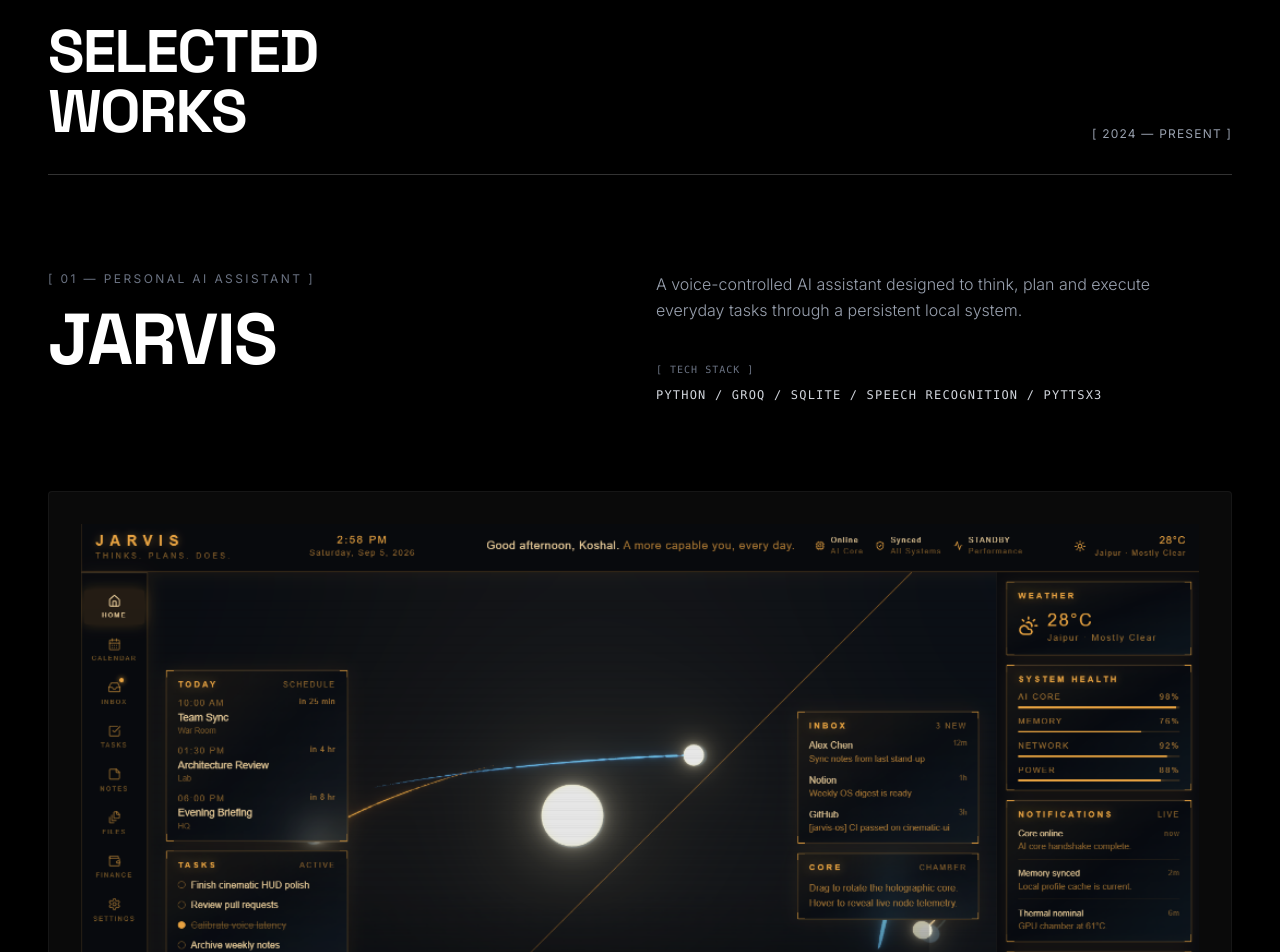
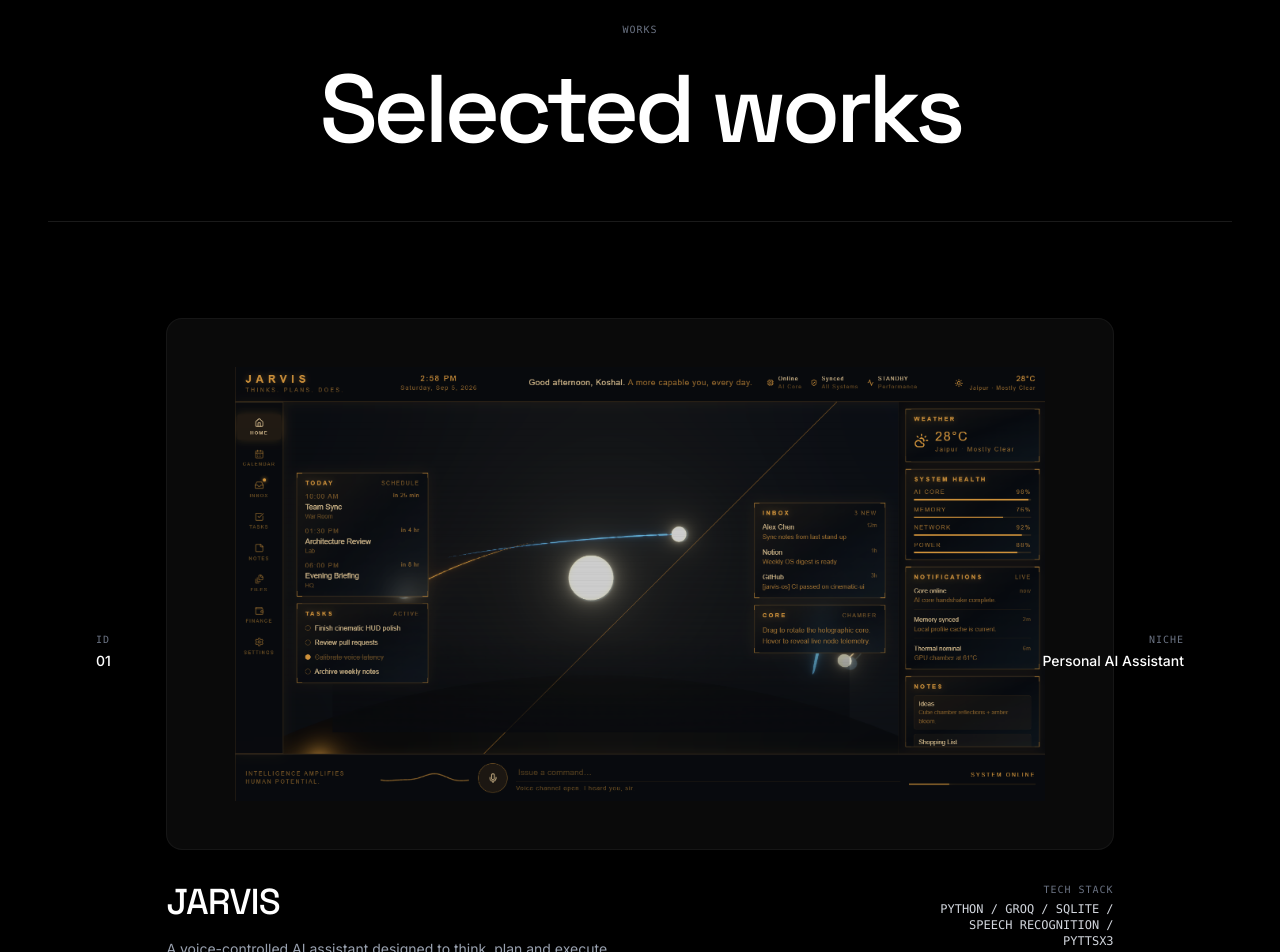
Before and after one commit to KOSHAL30/Portfolio, a Next.js app: page / in a window 1280 px wide. Shown: the part 2520-3472 px from the top of the page. Built offline with nearby package versions, Linux system fonts and the light colour scheme.

Commit message:
Redesign Selected Works to match Cosmos Studio

```diff
--- a/src/components/sections/Projects.tsx
+++ b/src/components/sections/Projects.tsx
@@ -7,80 +7,82 @@ import Image from "next/image";
 
 export default function Projects() {
   return (
-    <section id="projects" className="py-32 px-6 md:px-12 lg:px-12 bg-black text-white">
+    <section id="projects" className="py-32 px-6 md:px-12 lg:px-12 bg-black text-white overflow-hidden">
 
-      <div className="mb-24 flex justify-between items-end border-b border-white/20 pb-8">
-        <h2 className="font-display text-4xl md:text-6xl font-bold uppercase tracking-tight">
-          Selected<br/>Works
+      <div className="mb-24 flex flex-col items-center justify-center border-b border-white/10 pb-16">
+        <span className="text-[10px] uppercase tracking-widest text-gray-500 font-mono mb-6">
+          WORKS
+        </span>
+        <h2 className="font-display text-5xl md:text-7xl lg:text-8xl font-medium tracking-tighter">
+          Selected works
         </h2>
-        <span className="text-xs uppercase tracking-widest text-gray-400">
-          [ 2024 — Present ]
-        </span>
       </div>
 
       <div className="space-y-40">
         {siteData.projects.map((project, index) => (
-          <ProjectCard key={index} project={project as unknown as Record<string, string>} index={index} />
+          <ProjectCard key={index} project={project as unknown as Record<string, string>} />
         ))}
       </div>
     </section>
   );
 }
 
-function ProjectCard({ project, index }: { project: Record<string, string>, index: number }) {
+function ProjectCard({ project }: { project: Record<string, string> }) {
   const ref = useRef<HTMLDivElement>(null);
 
-  // JARVIS gets a full-width hero presentation
-  const isFeatured = index === 0;
+  // In Cosmos Studio, images are massive and centered, with meta data on left/right edges
+  return (
+    <div ref={ref} className="group relative flex flex-col items-center w-full">
 
-  return (
-    <div ref={ref} className={`group relative flex ${isFeatured ? 'flex-col gap-12' : 'flex-col md:flex-row gap-12 items-center'}`}>
-
-      {/* Editorial Text Block */}
-      <div className={`${isFeatured ? 'w-full grid grid-cols-1 md:grid-cols-2 gap-8' : 'w-full md:w-1/3 flex flex-col'} ${!isFeatured && index % 2 !== 0 ? 'md:order-2' : ''}`}>
-        <div className="overflow-hidden">
-          <span className="block text-xs text-gray-500 uppercase tracking-[0.2em] mb-4">
-            [ {project.id} — {project.category} ]
-          </span>
-          <h3 className={`font-display font-bold tracking-tight uppercase leading-none mb-6 ${isFeatured ? 'text-5xl md:text-7xl' : 'text-4xl md:text-5xl'}`}>
-            {project.title}
-          </h3>
-        </div>
-        <div className={`${isFeatured ? 'flex flex-col justify-end' : ''}`}>
-          <p className="text-gray-400 text-sm md:text-base leading-relaxed font-light mb-8 max-w-lg">
-            {project.description}
-          </p>
-
-          <div className="mb-10">
-            <span className="text-[10px] uppercase tracking-widest text-gray-500 font-mono">
-              [ Tech Stack ]
-            </span>
-            <p className="text-xs uppercase tracking-[0.1em] text-gray-300 mt-2 font-mono">
-              {project.tech}
-            </p>
+      {/* Meta Data Sidebar - Absolute positioned on Desktop */}
+      <div className="hidden lg:block absolute left-4 xl:left-12 top-1/2 -translate-y-1/2 text-left z-10 pointer-events-none">
+         <div className="text-[10px] uppercase tracking-widest text-gray-500 font-mono mb-1">ID</div>
+         <div className="text-sm font-medium">{project.id}</div>
       </div>
 
-          {project.link && project.link !== "#" && (
-            <a href={project.link} className="inline-block border-b border-white pb-1 text-xs uppercase tracking-[0.2em] font-bold hover:text-gray-400 hover:border-gray-400 transition-colors">
-              Explore Project
-            </a>
-          )}
+      <div className="hidden lg:block absolute right-4 xl:right-12 top-1/2 -translate-y-1/2 text-right z-10 pointer-events-none">
+         <div className="text-[10px] uppercase tracking-widest text-gray-500 font-mono mb-1">Niche</div>
+         <div className="text-sm font-medium">{project.category}</div>
+      </div>
+
+      {/* Massive Image Container */}
+      <a href={project.link !== "#" ? project.link : undefined} className="relative w-full lg:w-[80%] aspect-video md:aspect-[16/9] overflow-hidden bg-[#0a0a0a] rounded-2xl border border-white/5 block">
+
+        {/* Floating Pill on Hover */}
+        <div className="absolute top-8 inset-x-0 mx-auto w-max z-20 opacity-0 group-hover:opacity-100 transition-opacity duration-300 pointer-events-none">
+           <div className="flex items-center gap-4 bg-white/10 backdrop-blur-md px-5 py-2.5 rounded-full border border-white/20 text-xs font-medium uppercase tracking-wider">
+             <span>{project.title}</span>
+             <div className="w-[1px] h-3 bg-white/30"></div>
+             <span>See work</span>
            </div>
         </div>
 
-      {/* Image Container */}
-      <div className={`${isFeatured ? 'w-full aspect-[16/9]' : 'w-full md:w-2/3 aspect-video md:aspect-[4/3]'} relative overflow-hidden bg-[#0a0a0a] rounded-sm ${!isFeatured && index % 2 !== 0 ? 'md:order-1' : ''} border border-white/5`}>
-        <div className="absolute inset-0 w-full h-full p-4 md:p-8 flex items-center justify-center">
         <Image
           src={project.image}
           alt={project.title}
           fill
-            className="object-contain opacity-90 group-hover:opacity-100 transition-opacity duration-500 p-4 md:p-8"
-            sizes="(max-width: 768px) 100vw, 100vw"
+          className="object-cover md:object-contain opacity-80 group-hover:opacity-100 group-hover:scale-[1.03] transition-all duration-700 ease-out p-0 md:p-12"
+          sizes="100vw"
           quality={100}
-            unoptimized={true}
-            priority={isFeatured}
         />
+      </a>
+
+      {/* Mobile Meta Data & Details */}
+      <div className="w-full lg:w-[80%] mt-8 flex flex-col md:flex-row justify-between items-start gap-8">
+         <div className="flex-1">
+            <h3 className="text-3xl md:text-4xl font-display font-medium tracking-tight mb-4">{project.title}</h3>
+            <p className="text-sm text-gray-400 max-w-md leading-relaxed">{project.description}</p>
+         </div>
+
+         <div className="flex flex-row md:flex-col gap-8 md:gap-4 md:text-right w-full md:w-auto justify-between md:justify-start">
+            <div className="lg:hidden">
+               <div className="text-[10px] uppercase tracking-widest text-gray-500 font-mono mb-1">Niche</div>
+               <div className="text-sm font-medium">{project.category}</div>
+            </div>
+            <div>
+               <div className="text-[10px] uppercase tracking-widest text-gray-500 font-mono mb-1">Tech Stack</div>
+               <div className="font-mono text-xs text-gray-300 max-w-[200px]">{project.tech}</div>
+            </div>
          </div>
       </div>
 
```
Lines whose indentation alone changed are shown as unchanged.
